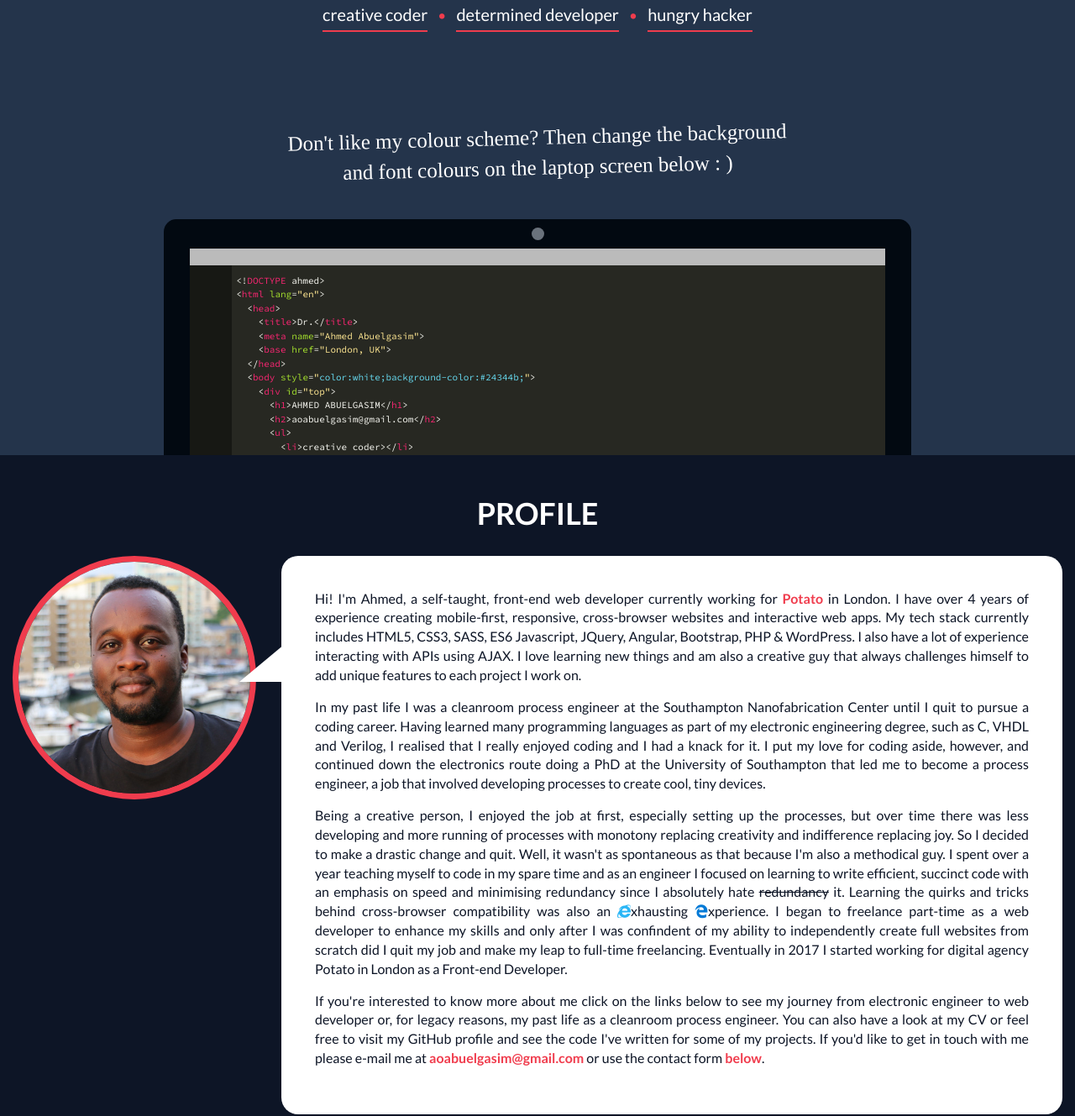
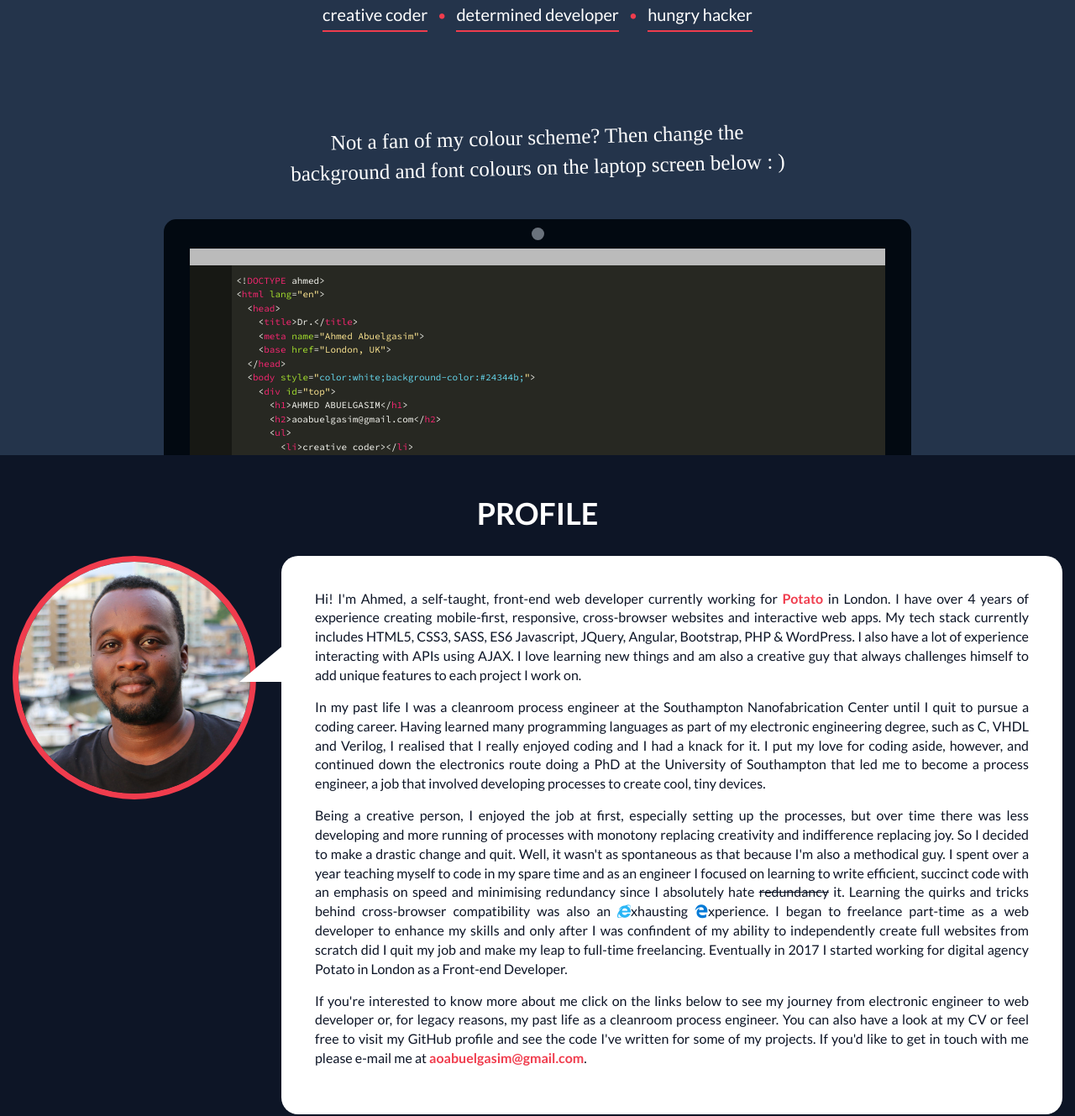
Before and after one commit to hungryphilomath/portfolio, a plain HTML site: page index.html in a window 1280 px wide. Shown: the part 258-1587 px from the top of the page at 84% size. Drawn offline with nearby package versions, Linux system fonts and the light colour scheme; a web font is replaced by a local one.

Commit message:
updated packages and fixed error

```diff
--- a/index.html
+++ b/index.html
@@ -41,7 +41,7 @@
 					<li><span>hungry hacker</span></li>
 				</ul>
 				<div class="note">
-					Don't like my colour scheme? Then change the background and font colours on the laptop screen below : )
+					Not a fan of my colour scheme? Then change the background and font colours on the laptop screen below : )
 				</div>
 				<div class="laptop">
 					<div></div>
@@ -82,7 +82,7 @@
 							<p>In my past life I was a cleanroom process engineer at the Southampton Nanofabrication Center until I quit to pursue a coding career. Having learned many programming languages as part of my electronic engineering degree, such as C, VHDL and Verilog, I realised that I really enjoyed coding and I had a knack for it. I put my love for coding aside, however, and continued down the electronics route doing a PhD at the University of Southampton that led me to become a process engineer, a job that involved developing processes to create cool, tiny devices.</p>
 							<p>Being a creative person, I enjoyed the job at first, especially setting up the processes, but over time there was less developing and more running of processes with monotony replacing creativity and indifference replacing joy. So I decided to make a drastic change and quit. Well, it wasn't as spontaneous as that because I'm also a methodical guy. I spent over a year teaching myself to code in my spare time and as an engineer I focused on learning to write efficient, succinct code with an emphasis on speed and minimising redundancy since I absolutely hate <del>redundancy</del> it. Learning the quirks and tricks behind cross-browser compatibility was also an <i class="fa fa-internet-explorer"></i>xhausting <i class="fa fa-edge"></i>xperience. I began to freelance part-time as a web developer to enhance my skills and only after I was confindent of my ability to independently create full websites from scratch did I quit my job and make my leap to full-time freelancing. Eventually in 2017 I started working for digital agency Potato in London as a Front-end Developer.</p>
 
-							<p>If you're interested to know more about me click on the links below to see my journey from electronic engineer to web developer or, for legacy reasons, my past life as a cleanroom process engineer. You can also have a look at my CV or feel free to visit my GitHub profile and see the code I've written for some of my projects. If you'd like to get in touch with me please e-mail me at <a href="mailto:aoabuelgasim@gmail.com" target="_top">aoabuelgasim@gmail.com</a> or use the contact form <span class="contact"><a href="#contact">below</a></span>.</p>
+							<p>If you're interested to know more about me click on the links below to see my journey from electronic engineer to web developer or, for legacy reasons, my past life as a cleanroom process engineer. You can also have a look at my CV or feel free to visit my GitHub profile and see the code I've written for some of my projects. If you'd like to get in touch with me please e-mail me at <a href="mailto:aoabuelgasim@gmail.com" target="_top">aoabuelgasim@gmail.com</a>.</p>
 						</div>
 						<div class="row">
 							<div class="col-sm-3">
```
